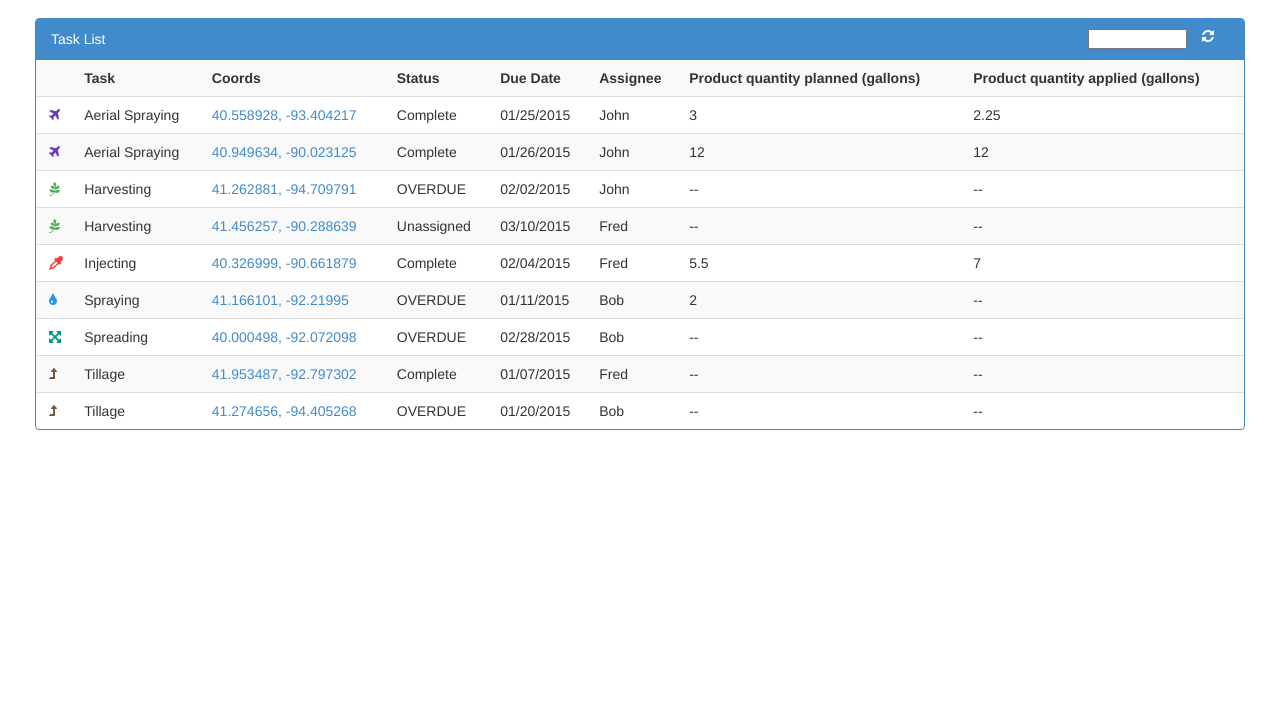
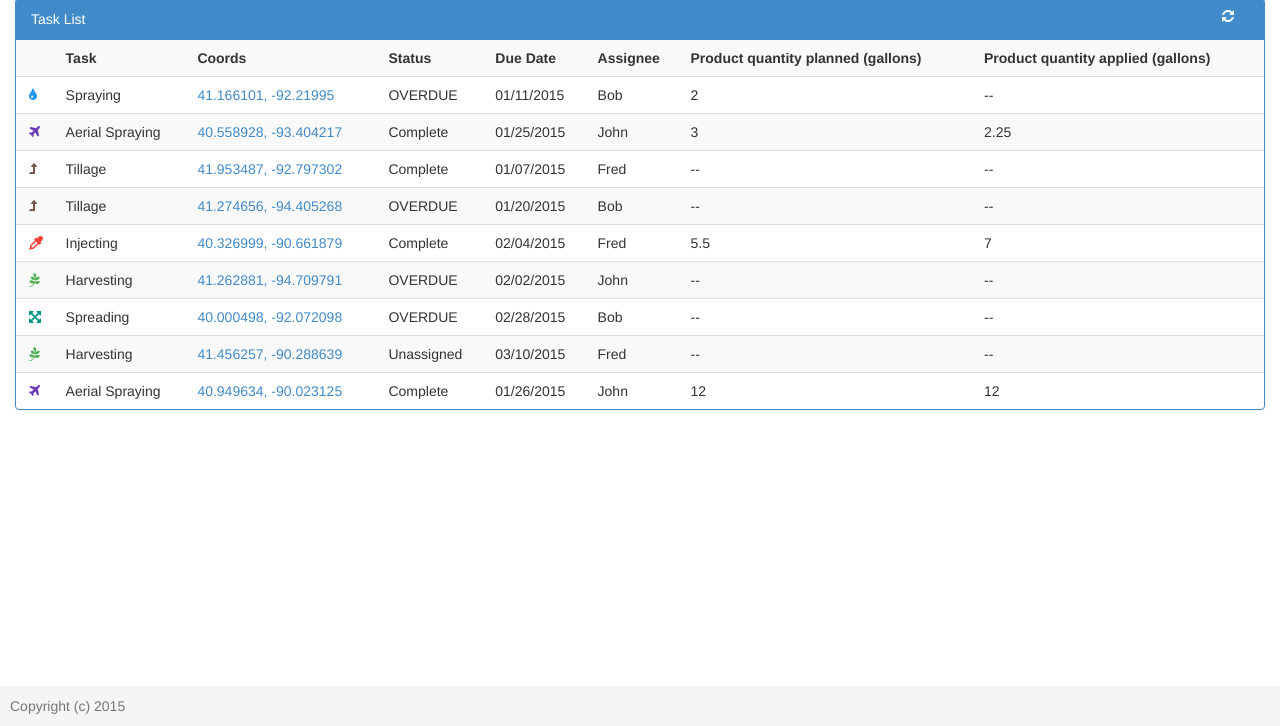
Before and after one commit to mkbotoman/productList, a website: page app/index.html in a window 1280 px wide. Shown: the part 74-800 px from the top of the page. Drawn offline with Linux system fonts and the light colour scheme.

Commit message:
Code cleanup

```diff
--- a/app/css/app.css
+++ b/app/css/app.css
@@ -1,9 +1,22 @@
 /* app css stylesheet */
 
 body {
-  padding: 20px;
+  margin-bottom: 40px;
+}
+html {
+  position: relative;
+  min-height: 100%;
 }
 
+.footer {
+  position: absolute;
+  bottom: 0;
+  width: 100%;
+  height: 40px;
+  padding: 10px;
+  background-color: #f5f5f5;
+  color: #777;
+}
 
 .products {
   list-style: none;
--- a/app/index.html
+++ b/app/index.html
@@ -41,6 +41,8 @@
     </nav>
     <div ng-view class="view-frame"></div>
   </div>
-
+  <div class="footer">
+   <p>Copyright (c) 2015
+  </div>
 </body>
 </html>
--- a/app/js/app.js
+++ b/app/js/app.js
@@ -4,7 +4,6 @@
 
 var productApp = angular.module('productApp', [
   'ngRoute',
-
   'productControllers',
   'productServices'
 ]);
@@ -18,5 +17,5 @@ productApp.config(['$routeProvider',
       }).
       otherwise({
         redirectTo: '/products'
-      });
-  }]);
+    });
+}]);
--- a/app/js/controllers.js
+++ b/app/js/controllers.js
@@ -7,7 +7,6 @@ var productControllers = angular.module('productControllers', []);
 productControllers.controller('ProductListCtrl', ['$scope', 'Product',
   function($scope, Product) {
     $scope.products = Product.query();
-    $scope.orderProp = 'name';
 
     $scope.overdue = function(due, status) {
       var now = new Date();
--- a/app/js/directives.js
+++ /dev/null
@@ -1,3 +0,0 @@
-'use strict';
-
-/* Directives */
--- a/app/js/filters.js
+++ /dev/null
@@ -1,3 +0,0 @@
-'use strict';
-
-/* Filters */
--- a/app/partials/list.html
+++ b/app/partials/list.html
@@ -7,10 +7,6 @@
         <div class="panel-heading">
           Task List
           <a class="reverse" href="#"><i class="fa fa-refresh"></i></a>
-          <select ng-model="orderProp" class="right">
-            <option value="name">Alphabetical</option>
-            <option value="date">Newest</option>
-          </select>
         </div>
         <table class="table table-striped table-hover">
           <tr>
```
Also changed, not shown: app/js/animations.js (added), 1 other file.
